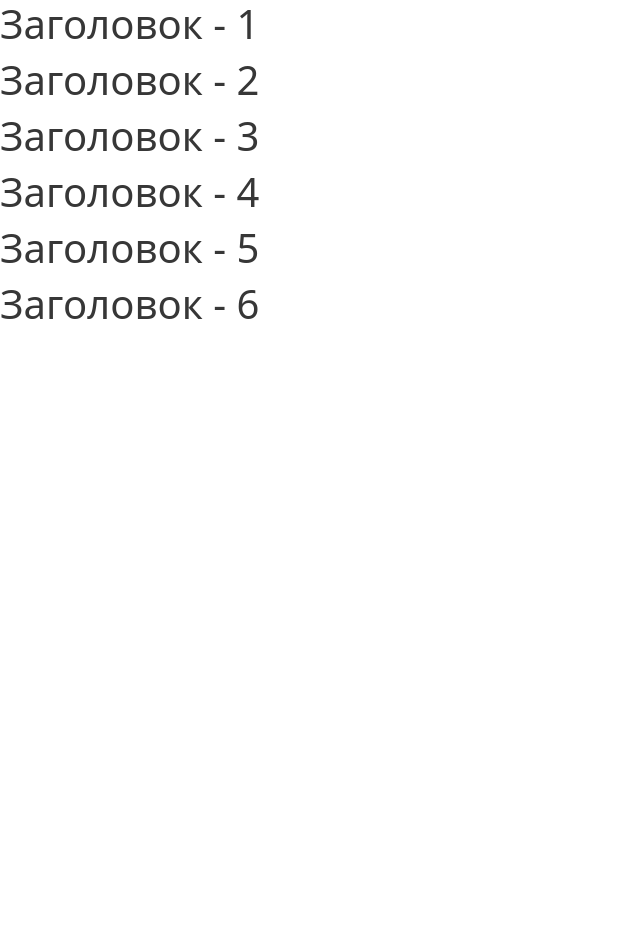
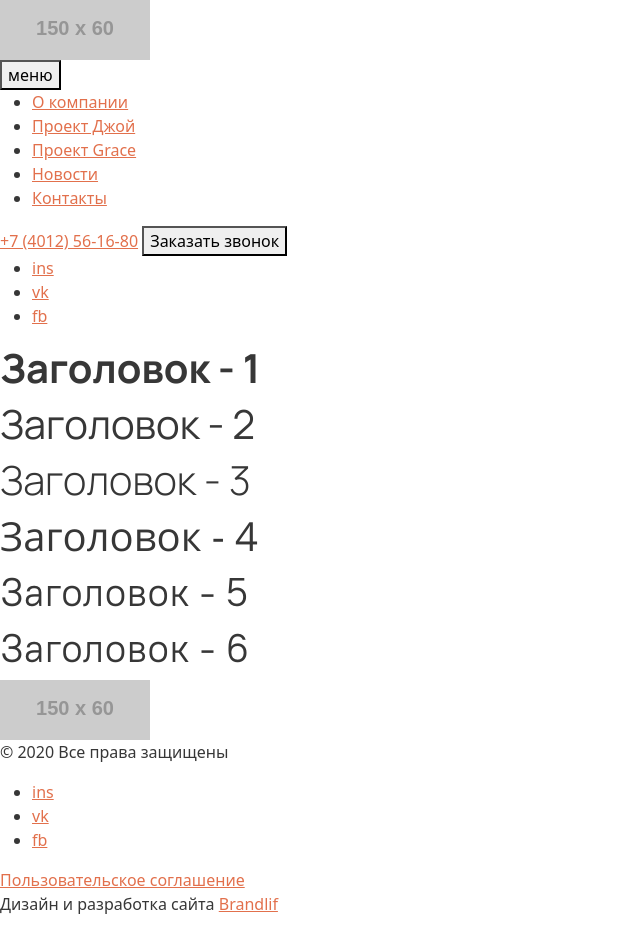
Before and after one commit to Stepan881/Rodionov-stone, a website: page app/index.html in a window 1280 px wide. Shown: the whole page, without its empty margins (0-640 px from the left). Before the commit the page ends 800 px from the top, so only its background shows below. Drawn offline with nearby package versions, Linux system fonts and the light colour scheme; files that its build step writes are made by us from their sources; placeholder pictures from the web are drawn by us.

Commit message:
add header/footer/fonts

```diff
--- a/app/index.html
+++ b/app/index.html
@@ -2,12 +2,12 @@
 <!--#include virtual="/parts/header.html" -->
 
 	<div class="container">
-		<h1 class="display-1">Заголовок - 1</h1>
-		<h1 class="display-2">Заголовок - 2</h1>
-		<h1 class="display-3">Заголовок - 3</h1>
-		<h1 class="display-4">Заголовок - 4</h1>
-		<h1 class="display-5">Заголовок - 5</h1>
-		<h1 class="display-6">Заголовок - 6</h1>
+		<h1 class="display-1" style="font-weight: 700; font-family: 'Manrope', 'Arial', sans-serif;">Заголовок - 1</h1>
+		<h1 class="display-2" style="font-weight: 400; font-family: 'Manrope', 'Arial', sans-serif;">Заголовок - 2</h1>
+		<h1 class="display-3" style="font-weight: 300; font-family: 'Manrope', 'Arial', sans-serif;">Заголовок - 3</h1>
+		<h1 class="display-4" style="font-weight: 400; font-family: 'Open Sans', 'Arial', sans-serif;">Заголовок - 4</h1>
+		<h1 class="display-5" style="font-weight: 400; font-family: 'PT Root UI', 'Arial', sans-serif;">Заголовок - 5</h1>
+		<h1 class="display-6" style="font-weight: 400; font-family: 'PT Root UI', 'Arial', sans-serif;">Заголовок - 6</h1>
 	</div>
 
 <!--#include virtual="/parts/footer.html" -->
--- a/app/parts/footer.html
+++ b/app/parts/footer.html
@@ -1,4 +1,24 @@
+	<footer class="footer">
+		<div class="container">
+			<div class="row">
+				<a class="logo" href="/index.html">
+					<img class="log0__img" src="http://dummyimage.com/150x60/99cccc/ffffff.gif&text=Логотип" alt="Логотип">
+				</a>
+				<p class="footer__copyright">© 2020 Все права защищены</p>
+				<div class="footer__social">
+					<ul class="social row">
+						<li class="social__item"><a href="#" class="social__link">ins</a></li>
+						<li class="social__item"><a href="#" class="social__link">vk</a></li>
+						<li class="social__item"><a href="#" class="social__link">fb</a></li>
+					</ul>
+				</div>
+				<a class="footer__agreement" href="#">Пользовательское соглашение</a>
+				<p class="footer__development">Дизайн и разработка сайта <a class="footer__brand-link" href="#">Brandlif</a></p>
+			</div>
+		</div>
+	</footer>
 	<script src="js/app.min.js"></script>
 
-</body>
-</html>
+	</body>
+
+	</html>
--- a/app/parts/header.html
+++ b/app/parts/header.html
@@ -1,23 +1,46 @@
 <!DOCTYPE html>
-<html>
+<html lang="ru">
 
 <head>
-
-	<meta charset="utf-8">
-	<!-- <base href="/"> -->
-
-	<title><!--#echo var="title" --></title>
+	<meta charset="UTF-8">
+	<meta http-equiv="X-UA-Compatible" content="IE=edge">
+	<meta name="viewport" content="width=device-width, initial-scale=1.0">
 	<meta name="description" content="Startup HTML template OptimizedHTML 5">
-
-	<meta name="viewport" content="width=device-width">
-
 	<link rel="icon" href="images/favicon.png">
 	<meta property="og:image" content="images/dist/preview.jpg">
-
 	<link rel="stylesheet" href="css/main.min.css">
-
-	<link href="https://fonts.googleapis.com/css2?family=Manrope:wght@200;300;400;500;600;700;800&display=swap" rel="stylesheet">
-
+	<link href="https://fonts.googleapis.com/css2?family=Manrope:wght@200;300;400;500;600;700;800&display=swap"
+		rel="stylesheet">
+	<title>
+		<!--#echo var="title" -->
+	</title>
 </head>
 
 <body>
+
+	<header class="header" id="header-index">
+		<div class="container">
+			<a class="logo" href="/index.html">
+				<img class="log0__img" src="http://dummyimage.com/150x60/99cccc/ffffff.gif&text=Логотип" alt="Логотип">
+			</a>
+			<nav class="nav row">
+				<button class="nav__btn">меню</button>
+				<ul class="nav__lst row">
+					<li class="nav__item"><a href="./about.html" class="nav__link">О компании</a></li>
+					<li class="nav__item"><a href="./joy.html" class="nav__link">Проект Джой</a></li>
+					<li class="nav__item"><a href="./grace.html" class="nav__link">Проект Grace</a></li>
+					<li class="nav__item"><a href="./news.html" class="nav__link">Новости</a></li>
+					<li class="nav__item"><a href="./contacts.html" class="nav__link">Контакты</a></li>
+				</ul>
+				<a class="tel" href="tel:84012561680">+7 (4012) 56-16-80</a>
+				<button class="botton">
+					<span class="botton__text">Заказать звонок</span>
+				</button>
+				<ul class="social row">
+					<li class="social__item"><a href="#" class="social__link">ins</a></li>
+					<li class="social__item"><a href="#" class="social__link">vk</a></li>
+					<li class="social__item"><a href="#" class="social__link">fb</a></li>
+				</ul>
+			</nav>
+		</div>
+	</header>
--- a/app/scss/_config.scss
+++ b/app/scss/_config.scss
@@ -12,17 +12,24 @@
 
 
 // FONTS LOAD SECTION
-//@include font('roboto-oh5', normal, 400, '../fonts/roboto-regular-webfont.woff2');
-@mixin font($fname, $fstyle, $fweight, $furl) {
+
+
+@mixin font($fname, $fstyle, $fweight, $furl, $furl2) {
 	@font-face {
+		font-display: swap;
 		font-family: $fname;
 		font-style: $fstyle;
 		font-weight: $fweight;
-		src: url($furl) format('woff2');
+		src: url($furl) format('woff'),
+				 url($furl2) format('woff2');
 	}
 }
 
-
+@include font('Manrope', normal, 700, '../fonts/Manrope-Bold.woff', '../fonts/Manrope-Bold.woff2');
+@include font('Manrope', normal, 400, '../fonts/Manrope-Regular.woff', '../fonts/Manrope-Regular.woff2');
+@include font('Manrope', normal, 300, '../fonts/Manrope-Light.woff', '../fonts/Manrope-Light.woff2');
+@include font('Open Sans', normal, 400, '../fonts/OpenSans-Regular.woff', '../fonts/OpenSans-Regular.woff2');
+@include font('PT Root UI', normal, 400, '../fonts/PTRootUI-Regular.woff', '../fonts/PTRootUI-Regular.woff2');
 
 
 // GENERAL DOCUMENT STYLES
@@ -54,3 +61,15 @@ body {
 	position: relative;
 	overflow-x: hidden;
 }*/
+
+.visually-hidden {
+  position: absolute;
+  height: 1px;
+  width: 1px;
+  margin: -1px;
+  border: 0;
+  padding: 0;
+  white-space: nowrap;
+  clip: rect(1px, 1px, 1px, 1px);
+  overflow: hidden;
+}
```
Also changed, not shown: app/css/main.min.css, app/fonts/Manrope-Bold.woff (added), app/fonts/Manrope-Bold.woff2 (added), app/fonts/Manrope-Light.woff (added), app/fonts/Manrope-Light.woff2 (added), app/fonts/Manrope-Regular.woff (added), app/fonts/Manrope-Regular.woff2 (added), app/fonts/OpenSans-Regular.woff (added), app/fonts/OpenSans-Regular.woff2 (added), app/fonts/PTRootUI-Regular.woff (added), app/fonts/PTRootUI-Regular.woff2 (added), app/images/dist/preview.jpg.
